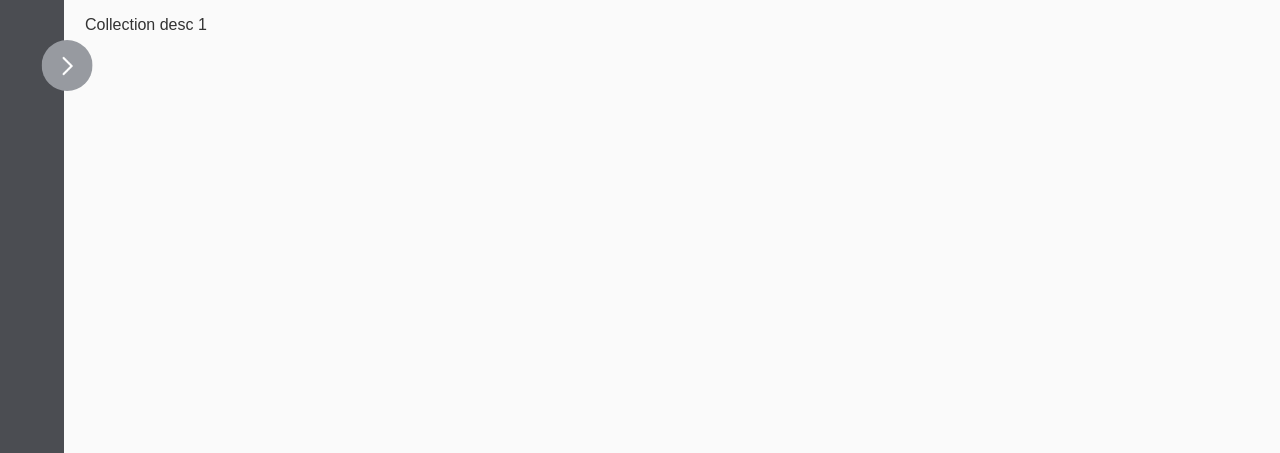
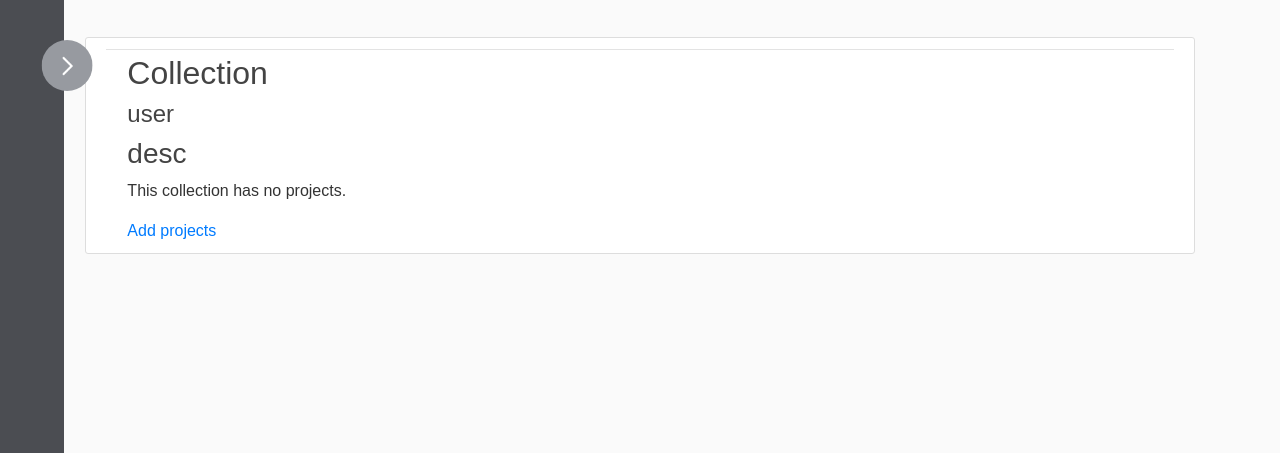
Before and after one commit to CosmicOtter23/EdVee-app, a Flask app: page /collection/2 in a window 1280 px wide. Shown: the top 453 px of the page. Run offline with Flask 3, Linux system fonts and the light colour scheme; a user stored in the database is signed in; some libraries are stand-ins or nearby versions.

Commit message:
Users can make collections

```diff
--- a/EdVee/edvee/routes.py
+++ b/EdVee/edvee/routes.py
@@ -32,8 +32,8 @@ def home():
 
   query = query.filter(Project.id.in_(project_ids))
 
-  for p in query:
-    print("project:", p)
+#   for p in query:
+#     print("project:", p)
 
   projects = query.order_by(Project.date_created.desc()).paginate(page=page, per_page=5)
 
@@ -169,11 +169,13 @@ def project(project_id):
       if (access.user_id == current_user.id and access.project_id == project.id):
         access_level = access.access_level
 
+  collections = Collection.query.filter_by(creator_id=current_user.id).all()
+
   project_url = request.url
   print("access_level:", access_level)
   if (access_level > 0):
     return render_template('project.html', name=project.name, project=project, elements=elements,
-                          project_url=project_url, access_level=access_level)
+                          project_url=project_url, access_level=access_level, collections=collections)
   else:
     return render_template('no_access.html')
 
@@ -302,6 +304,31 @@ def delete_project(project_id):
   flash('Your project has been deleted', 'success')
   return redirect(url_for('home'))
 
+
+@app.route("/add_to_collection/<int:project_id>", methods=['GET', 'POST'])
+@login_required
+def add_to_collection(project_id):
+  collection_id = request.form.get('selected_collection')
+  print("Collection_id:", collection_id)
+  project = Project.query.filter_by(id=project_id).first()
+  collection = Collection.query.filter_by(id=collection_id).first()
+  project.collection_id = collection.id
+  db.session.commit()
+  print("added", project.name, "to", collection.name)
+
+  return redirect(url_for('project', project_id=project_id))
+
+
+@app.route("/remove_from_collection/<int:project_id>", methods=['GET', 'POST'])
+@login_required
+def remove_from_collection(project_id):
+  project = Project.query.filter_by(id=project_id).first()
+  collection_id = project.collection_id
+  project.collection_id = None
+  db.session.commit()
+  print("removed", project.name)
+
+  return redirect(url_for('collection', collection_id=collection_id))
 
 @app.route("/project_wizard")
 @login_required
@@ -594,7 +621,15 @@ def project_wiz_4(project_id):
 @login_required
 def collection(collection_id):
   collection = Collection.query.filter_by(id=collection_id).first()
-  return render_template('collection.html', collection=collection)
+  creator = User.query.filter_by(id=current_user.id).first()
+
+  page = request.args.get('page', 1, type=int)
+
+  projects = Project.query.filter_by(collection_id=collection.id)\
+    .order_by(Project.date_created.desc())\
+    .paginate(page=page, per_page=5)
+
+  return render_template('collection.html', collection=collection, creator=creator, projects=projects)
 
 
 @app.route("/collection/new", methods=['GET', 'POST'])
--- a/EdVee/edvee/templates/collection.html
+++ b/EdVee/edvee/templates/collection.html
@@ -1,6 +1,49 @@
 {% extends "base.html" %}
 {% block content %}
-    {{ collection.name }}
-    {{ collection.desc }}
-    {{ collection.creator_id }}
+
+<br>
+<article class="media content-section">
+  <div class="media-body">
+    <div class="article-metadata">
+    </div>
+    <div style="padding-left: 2%; padding-right: 2%;">
+        <h2 class="article-title">{{ collection.name }}</h2>
+        <h4 class="article-title">{{ creator.name }}</h5>
+        <h3 class="article-title">{{ collection.desc }}</h3>
+    </div>
+    <div style="padding-left: 2%; padding-right: 2%;">
+        {% if projects.items|length == 0 %}
+            <p>This collection has no projects. </p>
+            <a href="{{ url_for('home') }}">Add projects</a>
+        {% endif %}
+        {% for project in projects.items %}
+          <article class="media content-section">
+            <img class="rounded-circle article-img" src="{{ url_for('static', filename='profile_pics/' + project.creator.image_file) }}" alt="">
+            <div class="media-body">
+              <div class="article-metadata">
+                <a class="mr-2" href="{{ url_for('account', id=project.creator.id) }}">{{ project.creator.name }}</a>
+                <small class="text-muted">{{ project.date_created.strftime('%Y-%m-%d') }}</small>
+              </div>
+              <h2><a class="article-title" href="{{ url_for('project', project_id=project.id) }}">{{ project.name }}</a></h2>
+              <p class="article-content">{{ project.desc }}</p>
+              <a href="{{ url_for('remove_from_collection', project_id=project.id) }}">
+                <button type="button" class="btn btn-danger btn-sm m-1" style="float: right;">Remove from collection</button>
+              </a>
+            </div>
+          </article>
+        {% endfor %}
+        {% for page_num in projects.iter_pages(left_edge=1, right_edge=1, left_current=1, right_current=1) %}
+          {% if page_num %}
+            {% if projects.page == page_num %}
+              <a class="btn btn-info mb-4" href="{{ url_for('collection', collection_id=collection.id) }}">{{ page_num }}</a>
+            {% else %}
+              <a class="btn btn-outline-info mb-4" href="{{ url_for('collection', collection_id=colleciton.id) }}">{{ page_num }}</a>
+            {% endif %}
+          {% else %}
+            ...
+          {% endif %}
+        {% endfor %}
+    </div>
+  </div>
+</article>
 {% endblock content %}
--- a/notes/Notes-LAPTOP-DVRA7VLA.txt
+++ b/notes/Notes-LAPTOP-DVRA7VLA.txt
@@ -9,7 +9,7 @@ Running webapp in debug mode (Windows):
 $env:FLASK_APP = "run.py"
 $env:FLASK_DEBUG = "1"
 
-Creating database in python command line (C:\Users\lewis\OneDrive - University of Leeds\Edvee\EdVee-app\EdVee, file name = edvee.py):
+Creating database in python command line (C:\Users\lewis\OneDrive - University of Leeds\Edvee\EdVee-app\EdVee, file name = edvee.py, must be in venv):
 from edvee import app, db
 app.app_context().push()
 db.create_all()
@@ -53,6 +53,7 @@ Legend
 Automatically enter box when adding element
 
 Questions:
+Does a project need to be able to belong to more than one collection?
 
 
 - VPS name is: vps-cbc88f14.vps.ovh.net
```
Also changed, not shown: EdVee/edvee/templates/project.html (+22 -0 lines), EdVee/instance/site.db, 5 other files.
